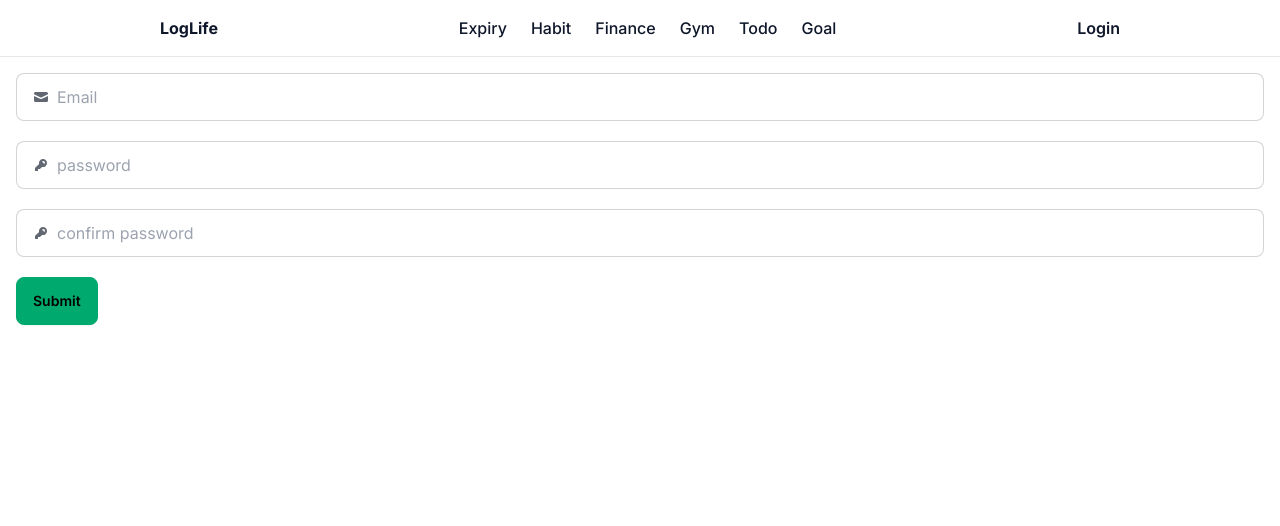
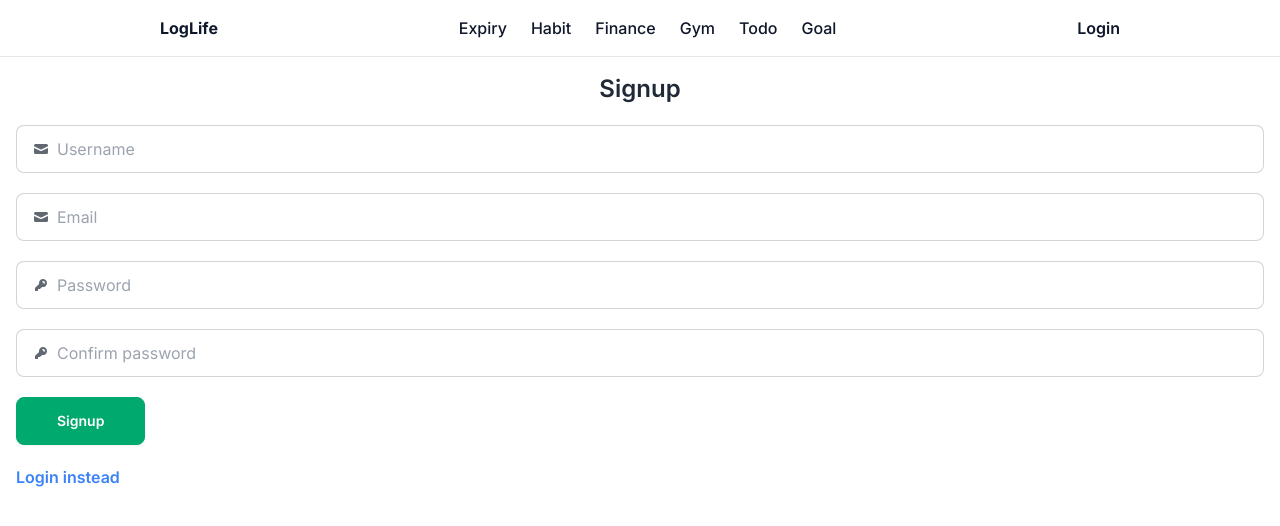
Before and after one commit to Manoj-Karthick/loglife, a Next.js app: page /Signup in a window 1280 px wide. Shown: the top 526 px of the page. Built offline with nearby package versions, Linux system fonts and the light colour scheme.

Commit message:
Connected mongodb and completed Signup page

```diff
--- a/app/(components)/Nav.jsx
+++ b/app/(components)/Nav.jsx
@@ -7,15 +7,15 @@ const Nav = () => {
         LogLife
       </Link>
       <div className="items-center font-medium space-x-6 hidden md:flex">
-        <Link href="/Expiry">Expiry</Link>
-        <Link href="/Expiry">Habit</Link>
-        <Link href="/Expiry">Finance</Link>
-        <Link href="/Expiry">Gym</Link>
-        <Link href="/Expiry">Todo</Link>
-        <Link href="/Expiry">Goal</Link>
+        <Link href="/expiry">Expiry</Link>
+        <Link href="/expiry">Habit</Link>
+        <Link href="/expiry">Finance</Link>
+        <Link href="/expiry">Gym</Link>
+        <Link href="/expiry">Todo</Link>
+        <Link href="/expiry">Goal</Link>
       </div>
       <div>
-        <Link href="/Login" className="font-semibold cursor-pointer">
+        <Link href="/login" className="font-semibold cursor-pointer">
           Login
         </Link>
       </div>
--- /dev/null
+++ b/app/(config)/dbConfig.js
@@ -0,0 +1,22 @@
+import mongoose from "mongoose";
+
+export async function connect() {
+  try {
+    console.log(process.env);
+    console.log(process.env.MONGODB_URI);
+    mongoose.connect(process.env.MONGODB_URI);
+    const connection = mongoose.Connection;
+
+    connection.on("connected", () => {
+      console.log("connected to database");
+    });
+
+    connection.on("error", (err) => {
+      console.log("Error occurred while connecting to database" + err);
+      process.exit();
+    });
+  } catch (error) {
+    console.log("Something went wrong");
+    console.log(error);
+  }
+}
--- /dev/null
+++ b/app/(models)/userModel.js
@@ -0,0 +1,37 @@
+import mongoose from "mongoose";
+
+const userSchema = new mongoose.Schema({
+  username: {
+    type: String,
+    required: [true, "Please provide a username"],
+    unique: false,
+    trim: true,
+  },
+  email: {
+    type: String,
+    required: [true, "Please provide a email"],
+    unique: true,
+  },
+  password: {
+    type: String,
+    required: [true, "Please provide a password"],
+  },
+  isVerified: {
+    type: Boolean,
+    default: false,
+  },
+  isAdmin: {
+    type: Boolean,
+    default: false,
+  },
+  createdDate: Date,
+  updatedDate: Date,
+  forgotPasswordToken: String,
+  forgotPasswordTokenExpiry: Date,
+  verifyToken: String,
+  verifyTokenExpiry: Date,
+});
+
+const User = mongoose.model.users || mongoose.model("users", userSchema);
+
+export default User;
--- a/app/Login/page.jsx
+++ b/app/Login/page.jsx
@@ -1,16 +1,21 @@
 "use client";
 
 import { useState } from "react";
+import Link from "next/link";
 
 const Login = () => {
-  const [email, setEmail] = useState("");
-  const [password, setPassword] = useState("");
+  const [user, setUser] = useState({
+    email: "",
+    password: "",
+  });
+
   const handleLogin = (e) => {
     e.preventDefault();
-    console.log(email, password);
+    console.log(user);
   };
+
   return (
-    <div>
+    <div className="space-y-5">
       <form onSubmit={handleLogin} className="space-y-5">
         <label className="input input-bordered flex items-center gap-2">
           <svg
@@ -23,10 +28,10 @@ const Login = () => {
             <path d="M15 6.954 8.978 9.86a2.25 2.25 0 0 1-1.956 0L1 6.954V11.5A1.5 1.5 0 0 0 2.5 13h11a1.5 1.5 0 0 0 1.5-1.5V6.954Z" />
           </svg>
           <input
-            type="text"
-            placeholder="Email"
-            onChange={(e) => setEmail(e.target.value)}
-            value={email}
+            type="email"
+            placeholder="Enter your email"
+            onChange={(e) => setUser({ ...user, email: e.target.value })}
+            value={user.email}
           />
         </label>
         <label className="input input-bordered flex items-center gap-2">
@@ -44,13 +49,18 @@ const Login = () => {
           </svg>
           <input
             type="password"
-            placeholder="password"
-            onChange={(e) => setPassword(e.target.value)}
-            value={password}
+            placeholder="Enter your password"
+            onChange={(e) => setUser({ ...user, password: e.target.value })}
+            value={user.password}
           />
         </label>
-        <button className="btn btn-success">Success</button>
+        <button className="btn btn-success text-white px-10">Login</button>
       </form>
+      <div>
+        <Link className="font-semibold text-blue-500" href="/signup">
+          Signup instead
+        </Link>
+      </div>
     </div>
   );
 };
--- a/app/Signup/page.jsx
+++ b/app/Signup/page.jsx
@@ -1,18 +1,37 @@
 "use client";
 
 import { useState } from "react";
+import { useRouter } from "next/navigation";
+import Link from "next/link";
+import toast from "react-hot-toast";
+import axios from "axios";
 
 const Signup = () => {
-  const [email, setEmail] = useState("");
-  const [password, setPassword] = useState("");
-  const [confirmPassword, setConfirmPassword] = useState("");
-  const handleLogin = (e) => {
+  const router = useRouter();
+  const [user, setUser] = useState({
+    username: "",
+    email: "",
+    password: "",
+    confirmPassword: "",
+  });
+
+  const handleSignup = async (e) => {
     e.preventDefault();
-    console.log(email, password);
+    console.log(user);
+    try {
+      const response = await axios.post("/api/auth/signup", user);
+      console.log("Signup success", response.data);
+      router.push("/login");
+    } catch (err) {
+      console.log(err.message);
+      toast.error(err.message);
+    }
   };
+
   return (
-    <div className="container mx-auto">
-      <form onSubmit={handleLogin} className="space-y-5">
+    <div className="container mx-auto space-y-5">
+      <h1 className="text-2xl text-center font-semibold">Signup</h1>
+      <form onSubmit={handleSignup} className="space-y-5">
         <label className="input input-bordered flex items-center gap-2">
           <svg
             xmlns="http://www.w3.org/2000/svg"
@@ -25,9 +44,26 @@ const Signup = () => {
           </svg>
           <input
             type="text"
+            placeholder="Username"
+            onChange={(e) => setUser({ ...user, username: e.target.value })}
+            value={user.username}
+          />
+        </label>
+        <label className="input input-bordered flex items-center gap-2">
+          <svg
+            xmlns="http://www.w3.org/2000/svg"
+            viewBox="0 0 16 16"
+            fill="currentColor"
+            className="w-4 h-4 opacity-70"
+          >
+            <path d="M2.5 3A1.5 1.5 0 0 0 1 4.5v.793c.026.009.051.02.076.032L7.674 8.51c.206.1.446.1.652 0l6.598-3.185A.755.755 0 0 1 15 5.293V4.5A1.5 1.5 0 0 0 13.5 3h-11Z" />
+            <path d="M15 6.954 8.978 9.86a2.25 2.25 0 0 1-1.956 0L1 6.954V11.5A1.5 1.5 0 0 0 2.5 13h11a1.5 1.5 0 0 0 1.5-1.5V6.954Z" />
+          </svg>
+          <input
+            type="email"
             placeholder="Email"
-            onChange={(e) => setEmail(e.target.value)}
-            value={email}
+            onChange={(e) => setUser({ ...user, email: e.target.value })}
+            value={user.email}
           />
         </label>
         <label className="input input-bordered flex items-center gap-2">
@@ -45,9 +81,9 @@ const Signup = () => {
           </svg>
           <input
             type="password"
-            placeholder="password"
-            onChange={(e) => setPassword(e.target.value)}
-            value={password}
+            placeholder="Password"
+            onChange={(e) => setUser({ ...user, password: e.target.value })}
+            value={user.password}
           />
         </label>
         <label className="input input-bordered flex items-center gap-2">
@@ -65,13 +101,23 @@ const Signup = () => {
           </svg>
           <input
             type="password"
-            placeholder="confirm password"
-            onChange={(e) => setConfirmPassword(e.target.value)}
-            value={confirmPassword}
+            placeholder="Confirm password"
+            onChange={(e) =>
+              setUser({ ...user, confirmPassword: e.target.value })
+            }
+            value={user.confirmPassword}
           />
         </label>
-        <button className="btn btn-success">Submit</button>
+        <button className="btn btn-success text-white px-10">Signup</button>
       </form>
+      <div>
+        <Link
+          href="/login"
+          className="font-semibold cursor-pointer text-blue-500"
+        >
+          Login instead
+        </Link>
+      </div>
     </div>
   );
 };
--- /dev/null
+++ b/app/api/auth/signup/route.jsx
@@ -0,0 +1,41 @@
+import { connect } from "@/app/(config)/dbConfig";
+import User from "@/app/(models)/userModel";
+import { NextRequest, NextResponse } from "next/server";
+import bcryptjs from "bcryptjs";
+
+connect();
+
+export async function POST(request) {
+  try {
+    const reqBody = await request.json();
+    const { username, email, password } = reqBody;
+    console.log(reqBody);
+
+    //check to see if user already exist
+    const user = await User.findOne({ email });
+
+    if (user) {
+      return NextResponse.json({ error: "User already exists", status: 500 });
+    }
+
+    const salt = await bcryptjs.genSalt(10);
+    const hashedPassword = await bcryptjs.hash(password, salt);
+
+    const newUser = new User({
+      username: username,
+      email: email,
+      password: hashedPassword,
+    });
+
+    const savedUser = await newUser.save();
+    console.log(savedUser);
+
+    return NextResponse.json({
+      message: "User created in database",
+      status: 201,
+      savedUser,
+    });
+  } catch (error) {
+    return NextResponse.json({ error: error.message, status: 500 });
+  }
+}
```
Also changed, not shown: app/api/auth/login/route.jsx (added).
